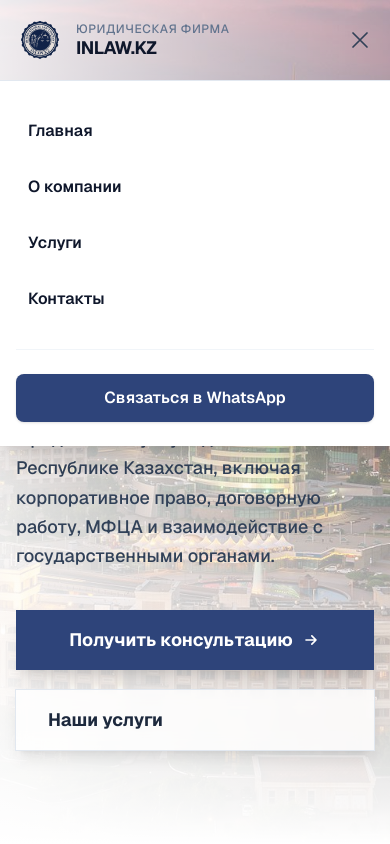
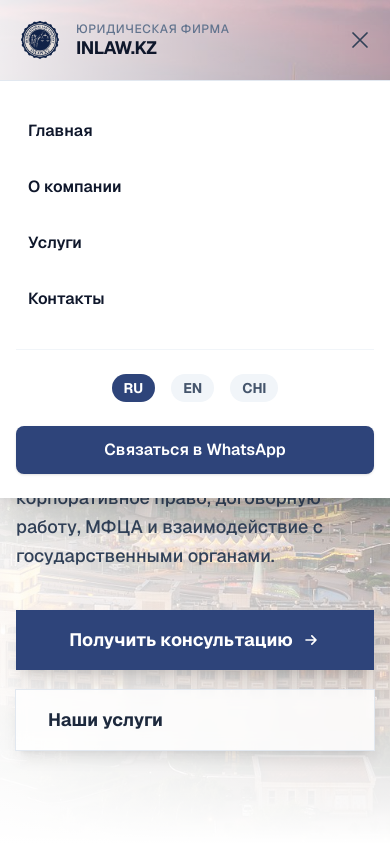
Before and after one commit to Alikhan-rgb1/inlaw.kz.web, a Next.js app: page / in a window 390 px wide. Both pictures are taken after a click on the button "Open main menu". Shown: the top 844 px of the page. Built offline with nearby package versions, Linux system fonts and the light colour scheme.

Commit message:
Добавление языков в мобильное меню и исправление формата картинки

```diff
--- a/src/components/HomeClient.tsx
+++ b/src/components/HomeClient.tsx
@@ -186,7 +186,7 @@ export default function HomeClient() {
 
               <motion.div variants={fadeInUp} className="relative h-[500px] w-full overflow-hidden rounded-2xl bg-slate-100 shadow-2xl dark:bg-slate-800 border border-slate-200 dark:border-slate-700">
                 <Image
-                  src="/work.RAF"
+                  src="/work.jpg"
                   alt="Target Audience"
                   fill
                   className="object-cover"
--- a/src/components/Navbar.tsx
+++ b/src/components/Navbar.tsx
@@ -216,6 +216,28 @@ export default function Navbar() {
                 </Link>
               ))}
               <div className="mt-6 pt-6 border-t border-slate-100 dark:border-slate-800">
+                {/* Mobile Language Switcher */}
+                <div className="flex items-center justify-center gap-4 mb-6">
+                  <button
+                    onClick={() => { setLanguage('ru'); closeMenu(); }}
+                    className={`text-sm font-bold px-3 py-1 rounded-full transition-colors ${language === 'ru' ? 'bg-[#2E447A] text-white' : 'text-slate-600 dark:text-slate-400 bg-slate-100 dark:bg-slate-800'}`}
+                  >
+                    RU
+                  </button>
+                  <button
+                    onClick={() => { setLanguage('en'); closeMenu(); }}
+                    className={`text-sm font-bold px-3 py-1 rounded-full transition-colors ${language === 'en' ? 'bg-[#2E447A] text-white' : 'text-slate-600 dark:text-slate-400 bg-slate-100 dark:bg-slate-800'}`}
+                  >
+                    EN
+                  </button>
+                  <button
+                    onClick={() => { setLanguage('chi'); closeMenu(); }}
+                    className={`text-sm font-bold px-3 py-1 rounded-full transition-colors ${language === 'chi' ? 'bg-[#2E447A] text-white' : 'text-slate-600 dark:text-slate-400 bg-slate-100 dark:bg-slate-800'}`}
+                  >
+                    CHI
+                  </button>
+                </div>
+
                 <a
                   href="https://wa.me/77001466601"
                   target="_blank"
```
Also changed, not shown: 1 other file (tests, documents, lock files or other folders).
